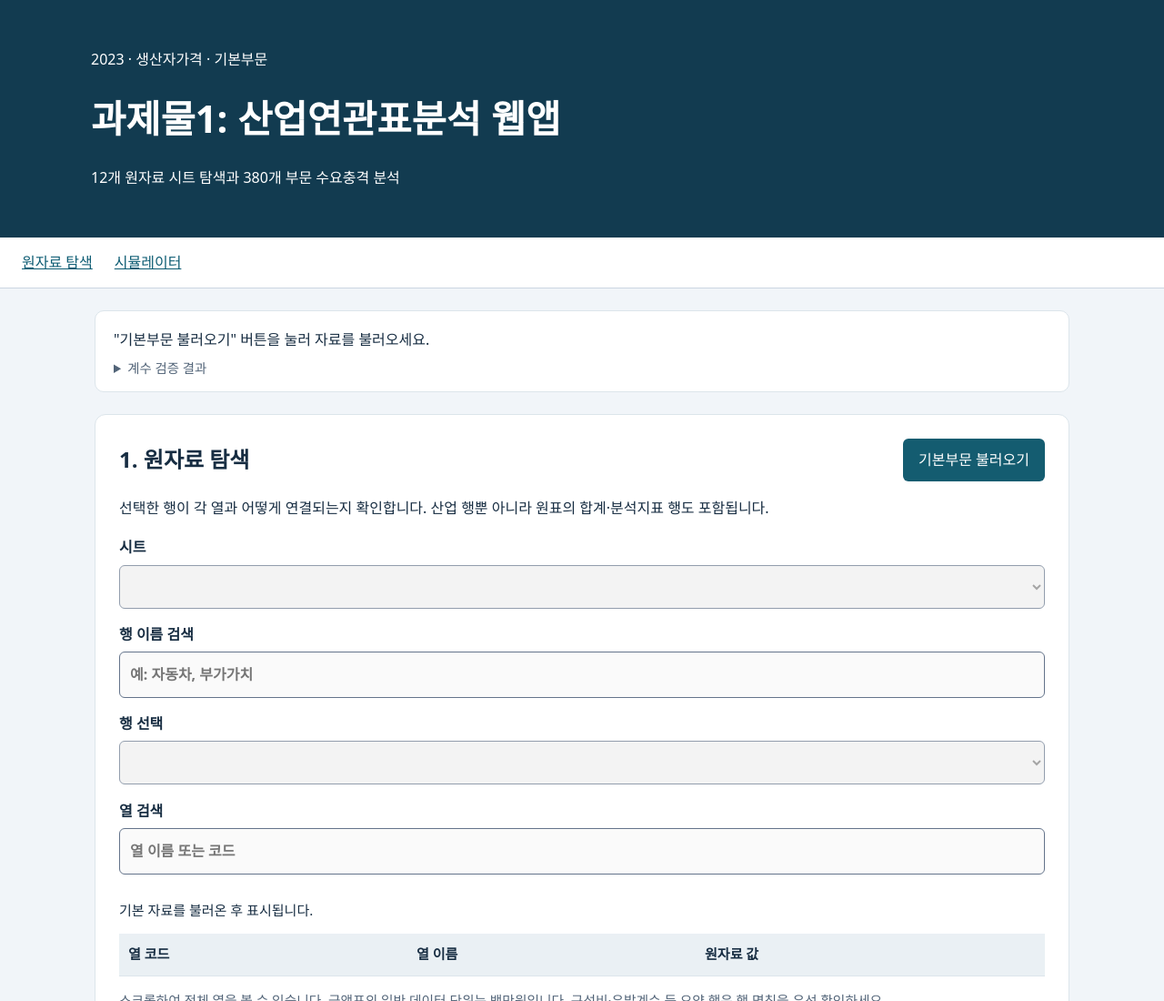
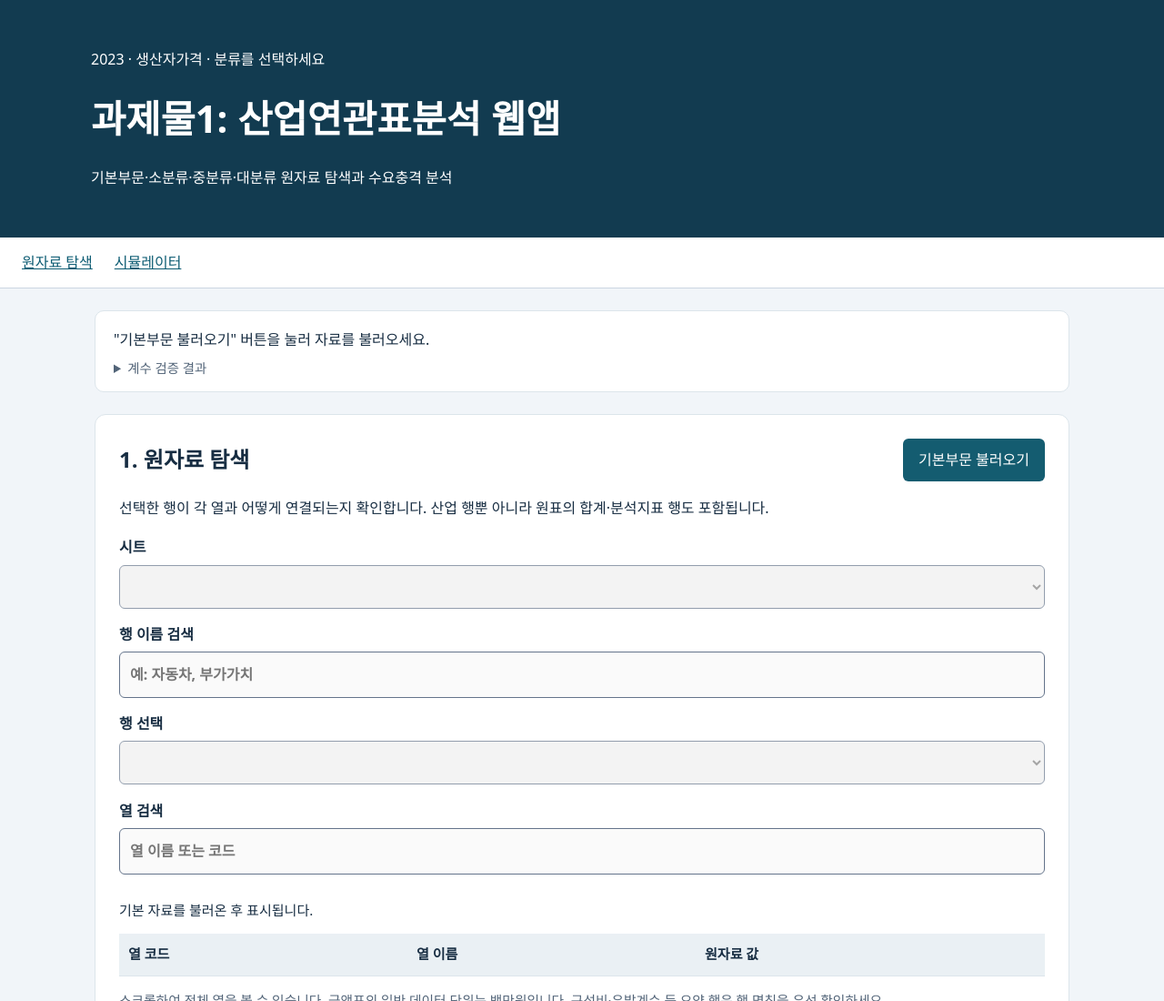
Before and after one commit to y99605699-blip/Yuyejin.github.io-Title, a plain HTML site: page index.html in a window 1280 px wide. Shown: the top 1100 px of the page at 91% size. Drawn offline with Linux system fonts and the light colour scheme.

Commit message:
Update index.html

```diff
--- a/index.html
+++ b/index.html
@@ -1,7 +1,7 @@
 <!DOCTYPE html>
 
 <html lang="ko"><head><meta charset="utf-8"/><meta content="width=device-width,initial-scale=1" name="viewport"/><title>과제물1: 산업연관표분석 웹앱</title><link href="./style.css" rel="stylesheet"/><script defer="" src="./app.js"></script></head>
-<body><header><p>2023 · 생산자가격 · 기본부문</p><h1>과제물1: 산업연관표분석 웹앱</h1><p>12개 원자료 시트 탐색과 380개 부문 수요충격 분석</p></header>
+<body><header><p id="hdr-sub">2023 · 생산자가격 · 분류를 선택하세요</p><h1>과제물1: 산업연관표분석 웹앱</h1><p>기본부문·소분류·중분류·대분류 원자료 탐색과 수요충격 분석</p></header>
 <nav aria-label="주요 메뉴"><a href="#explorer">원자료 탐색</a><a href="#simulation">시뮬레이터</a></nav><main>
 <aside aria-label="분석 준비 상태" class="loading-status"><p id="status" role="status">"기본부문 불러오기" 버튼을 눌러 자료를 불러오세요.</p><details><summary>계수 검증 결과</summary><pre id="validation">아직 자료를 불러오지 않았습니다.</pre></details></aside>
 <section id="explorer"><div class="section-heading"><h2>1. 원자료 탐색</h2><button id="load-basic" type="button">기본부문 불러오기</button></div><p>선택한 행이 각 열과 어떻게 연결되는지 확인합니다. 산업 행뿐 아니라 원표의 합계·분석지표 행도 포함됩니다.</p><label>시트<select disabled="" id="sheet"></select></label><label>행 이름 검색<input disabled="" id="row-search" placeholder="예: 자동차, 부가가치"/></label><label>행 선택<select disabled="" id="row"></select></label><p id="unit"></p><label>열 검색<input disabled="" id="col-search" placeholder="열 이름 또는 코드"/></label><div class="scroll"><table><caption id="explore-caption">기본 자료를 불러온 후 표시됩니다.</caption><thead><tr><th>열 코드</th><th>열 이름</th><th>원자료 값</th></tr></thead><tbody id="cells"></tbody></table></div><p class="note">스크롤하여 전체 열을 볼 수 있습니다. 금액표의 일반 데이터 단위는 백만원입니다. 구성비·유발계수 등 요약 행은 행 명칭을 우선 확인하세요.</p></section>
```
